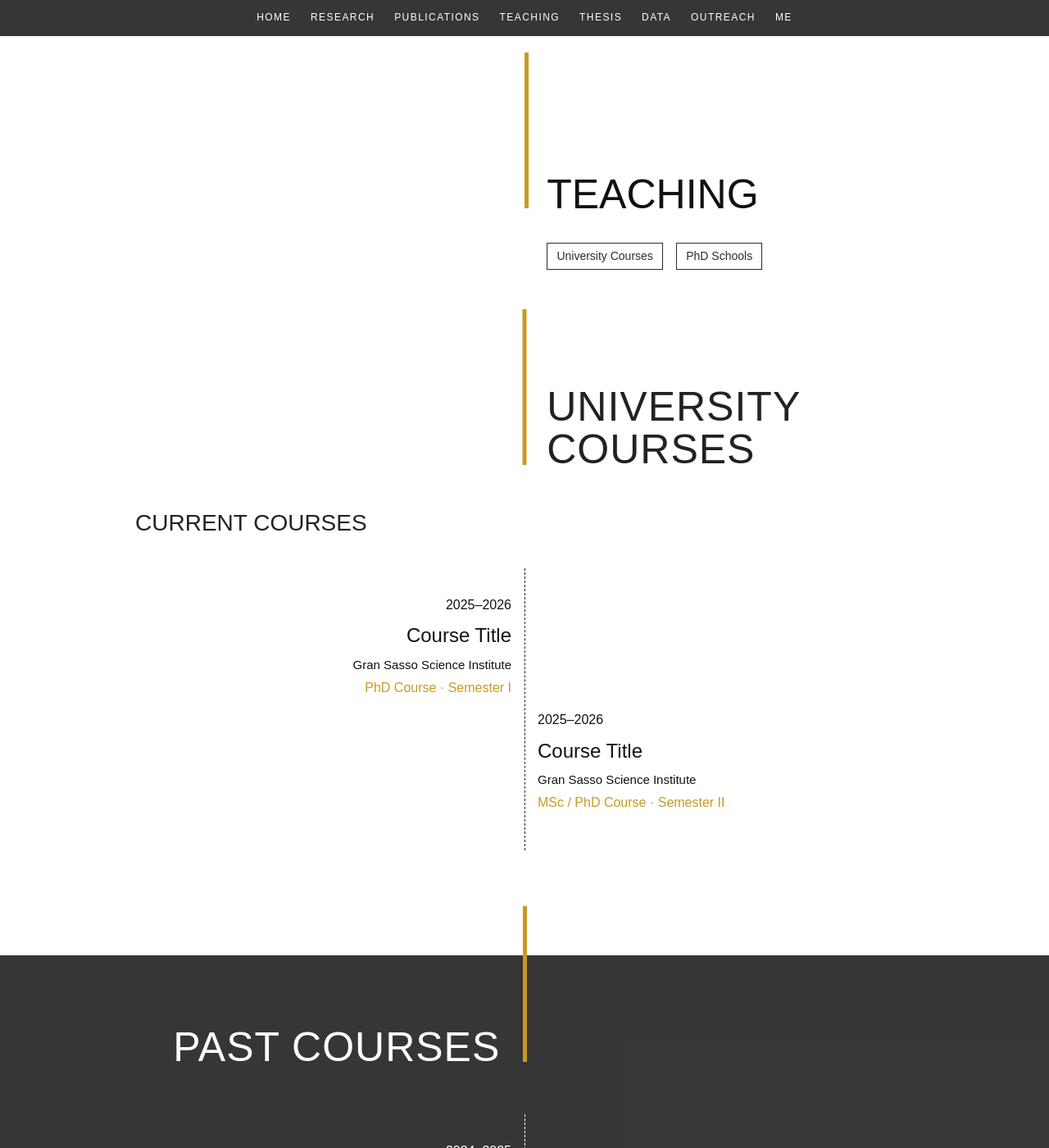
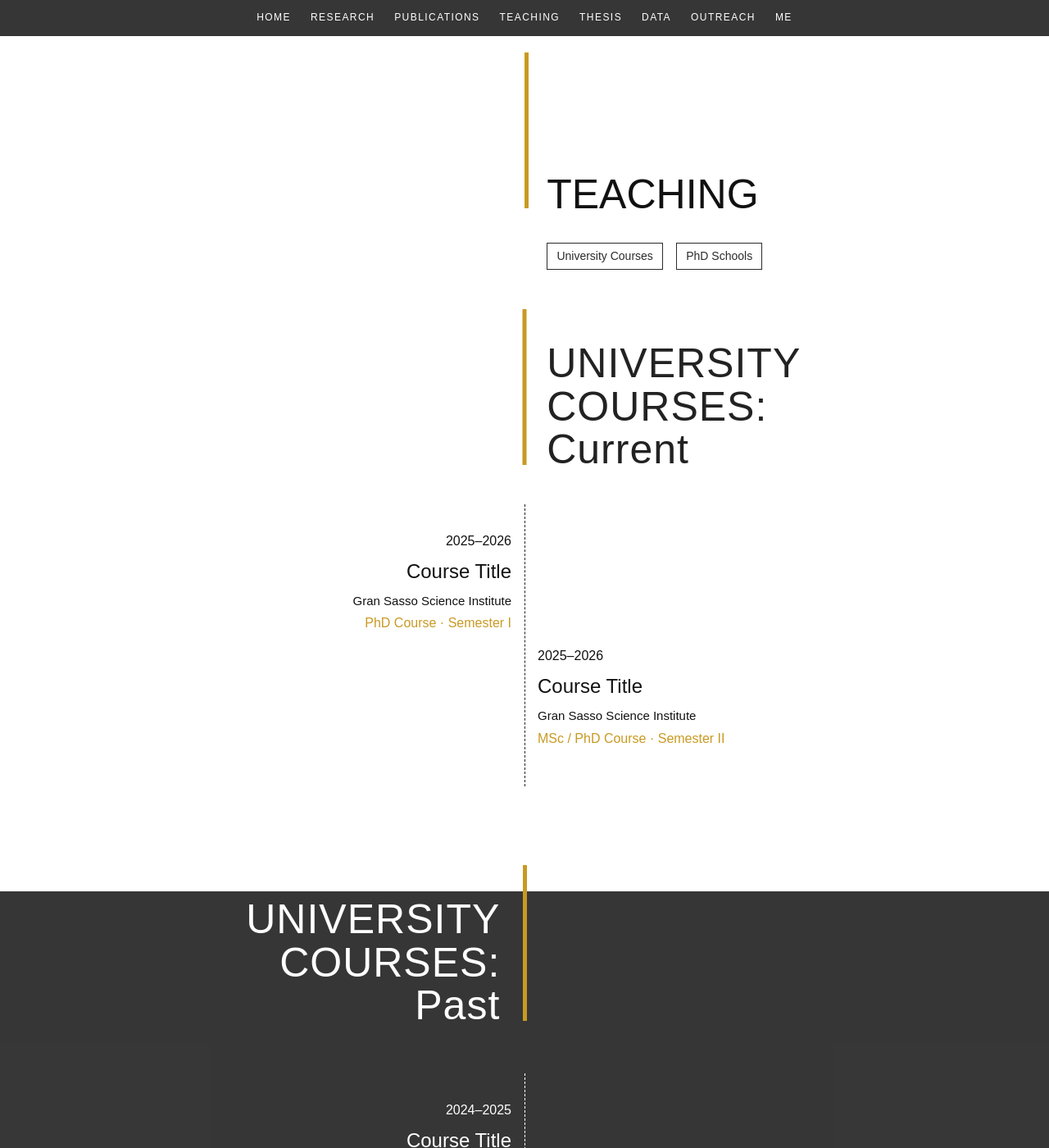
Before and after one commit to masellia/andreamaselli.github.io, a Jekyll site: the page built from pages/teaching.md, in a window 1280 px wide and 1400 px high. Shown: the whole window at 82% size. Built offline with Jekyll 4.4.1, drawn with Linux system fonts in a browser that asks for light colours; some web fonts are replaced.

Commit message:
teaching page uploaded

```diff
--- a/pages/teaching.md
+++ b/pages/teaching.md
@@ -28,16 +28,13 @@ permalink: /teaching/
     <div class="teaching-section-line"></div>
 
     <div class="teaching-section-title">
-      UNIVERSITY<br>COURSES
+      UNIVERSITY<br>COURSES:<br>Current
     </div>
   </div>
 
 
   <!-- CURRENT COURSES -->
 
-  <div class="teaching-subtitle">
-    CURRENT COURSES
-  </div>
 
   <section class="teaching-timeline">
 
@@ -64,7 +61,7 @@ permalink: /teaching/
 
     <div class="past-courses-header">
       <div class="past-courses-title">
-        PAST COURSES
+        UNIVERSITY<br>COURSES:<br>Past
       </div>
 
       <div class="past-courses-line"></div>
```
